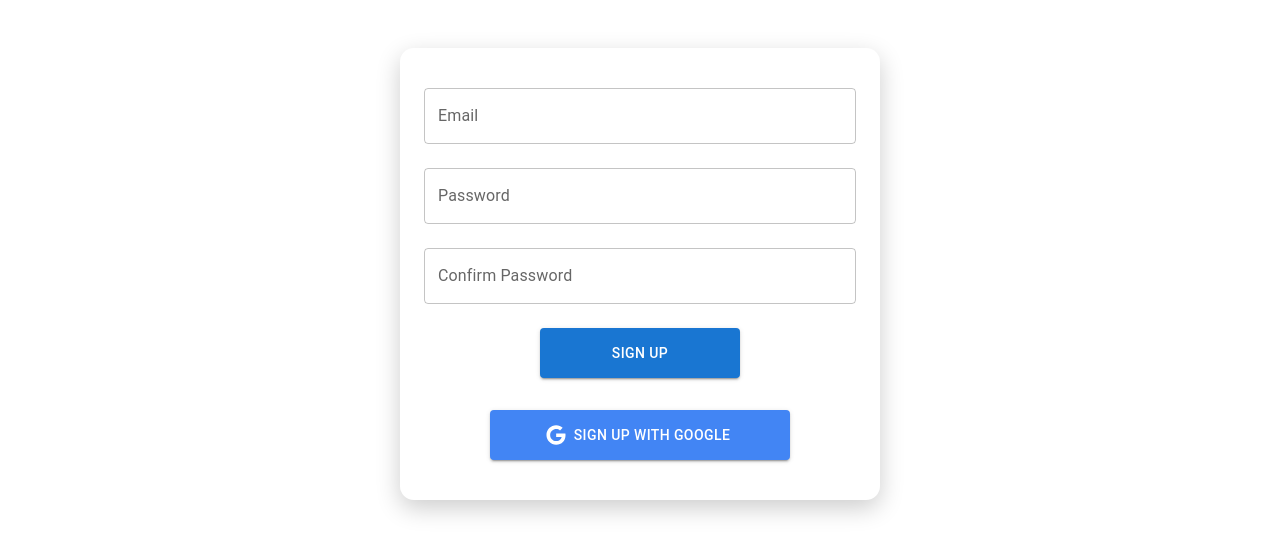
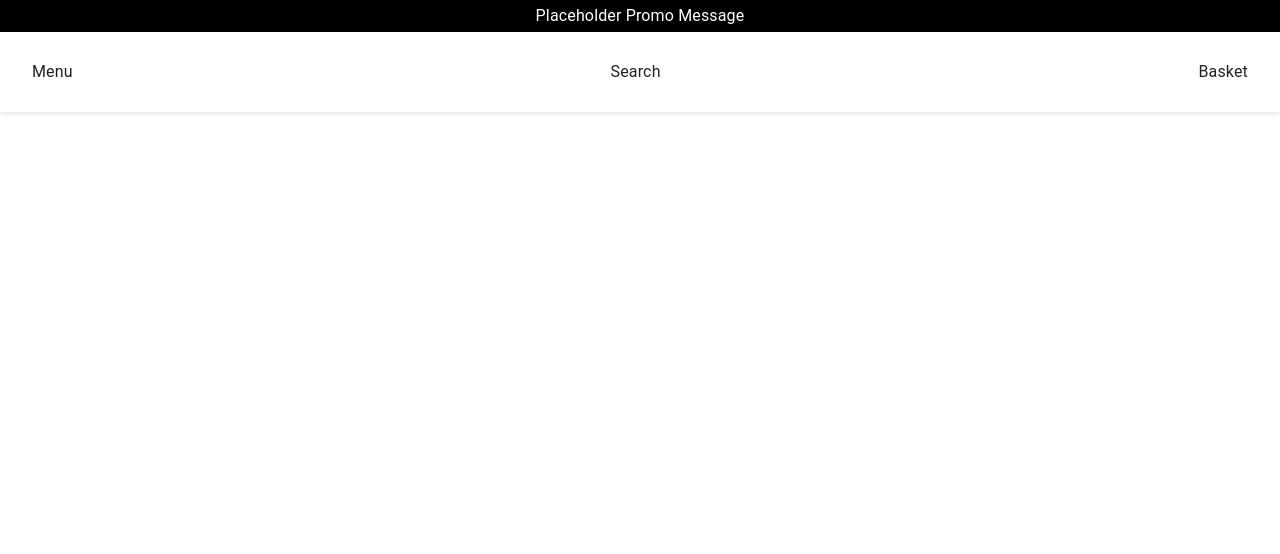
Before and after one commit to frankintech00/devrun, a React (Vite) app: page / in a window 1280 px wide. Shown: the top 554 px of the page. Built offline with nearby package versions, Linux system fonts and the light colour scheme; no server answers.

Commit message:
added basic header layout

```diff
--- a/src/App.jsx
+++ b/src/App.jsx
@@ -1,14 +1,18 @@
 import { AuthProvider } from "./context/AuthContext";
 import { BrowserRouter } from "react-router-dom";
+import { CssBaseline } from "@mui/material";
 import AppRoutes from "./routes/Routes.jsx";
 
 function App() {
   return (
-    <AuthProvider>
-      <BrowserRouter>
-        <AppRoutes />
-      </BrowserRouter>
-    </AuthProvider>
+    <>
+      <CssBaseline />
+      <AuthProvider>
+        <BrowserRouter>
+          <AppRoutes />
+        </BrowserRouter>
+      </AuthProvider>
+    </>
   );
 }
 
--- a/src/pages/HomePage.jsx
+++ b/src/pages/HomePage.jsx
@@ -1,7 +1,9 @@
-import React from "react";
+// Purpose: Home Page component for the application
+
+import Header from "../sections/header/Header";
 
 function HomePage() {
-  return <div>HomePage</div>;
+  return <Header />;
 }
 
 export default HomePage;
--- a/src/routes/Routes.jsx
+++ b/src/routes/Routes.jsx
@@ -9,7 +9,7 @@ import UserProfile from "../pages/auth/UserProfile.jsx";
 function AppRoutes() {
   return (
     <Router>
-      <Route path="/" element={<SignUpUser />} />
+      <Route path="/" element={<HomePage />} />
       <Route path="/signup" element={<SignUpUser />} />
       <Route
         path="/userprofile/:id"
--- /dev/null
+++ b/src/sections/header/Header.jsx
@@ -0,0 +1,25 @@
+import { Box } from "@mui/material";
+import PromotionalSlider from "./PromotionalSlider";
+import NavigationBar from "./NavigationBar";
+
+function Header() {
+  return (
+    <Box
+      sx={{
+        bgcolor: "white",
+
+        width: "full",
+        position: "sticky",
+        margin: "0",
+        top: "0",
+        zIndex: "50",
+        boxShadow: "0 2px 4px rgba(0, 0, 0, 0.1)",
+      }}
+    >
+      <PromotionalSlider />
+      <NavigationBar />
+    </Box>
+  );
+}
+
+export default Header;
--- /dev/null
+++ b/src/sections/header/NavigationBar.jsx
@@ -0,0 +1,25 @@
+// src/sections/header/NavigationBar.jsx
+
+import { Box, Typography } from "@mui/material";
+
+function NavigationBar() {
+  return (
+    <Box
+      sx={{
+        width: "100%",
+        bgcolor: "white",
+        height: "5rem",
+        display: "flex",
+        alignItems: "center",
+        justifyContent: "space-between",
+        padding: "0 2rem",
+      }}
+    >
+      <Typography>Menu</Typography>
+      <Typography>Search</Typography>
+      <Typography>Basket</Typography>
+    </Box>
+  );
+}
+
+export default NavigationBar;
--- /dev/null
+++ b/src/sections/header/PromotionalSlider.jsx
@@ -0,0 +1,22 @@
+// src/sections/header/PromotionalSlider.jsx
+
+import { Box, Typography } from "@mui/material";
+
+function PromotionalSlider() {
+  return (
+    <Box
+      sx={{
+        width: "100%",
+        bgcolor: "black",
+        height: "2rem",
+        display: "flex",
+        alignItems: "center",
+        justifyContent: "center",
+      }}
+    >
+      <Typography color="white">Placeholder Promo Message</Typography>
+    </Box>
+  );
+}
+
+export default PromotionalSlider;
```
